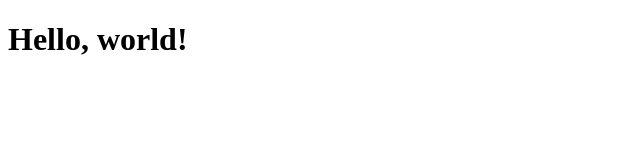
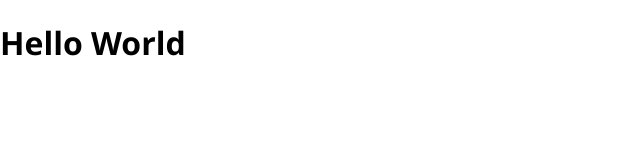
Before and after one commit to FerJSsilva/react-starter-guide, a React app: page / in a window 1280 px wide. Shown: the top 160 px of the page, without its empty margins (0-640 px from the left). Built offline with nearby package versions, Linux system fonts and the light colour scheme.

Commit message:
feature: a Hello World component

```diff
--- /dev/null
+++ b/src/components/HelloWorld.jsx
@@ -0,0 +1,11 @@
+import React, { Component } from 'react';
+
+class HelloWorld extends Component {
+    render() {
+        return (
+            <h1>Hello World</h1>
+        );
+    }
+}
+
+export default HelloWorld;
--- a/src/index.js
+++ b/src/index.js
@@ -1,7 +1,18 @@
 import React from 'react';
 import ReactDOM from 'react-dom';
 
+import Hello from './components/HelloWorld';
+
+import './assets/styles/style.sass';
+import './assets/styles/style.css';
+
 ReactDOM.render(
-  <h1>Hello, world!</h1>,
-  document.getElementById('root')
+  React.createElement(Hello),
+  document.getElementById('root'),
 );
+
+// Check if hot reloading is enable. If it is, changes won't reload the page.
+// This is related to webpack-dev-server and works on development only.
+if (module.hot) {
+  module.hot.accept();
+}
```
Also changed, not shown: src/components/App.jsx (indentation only).
